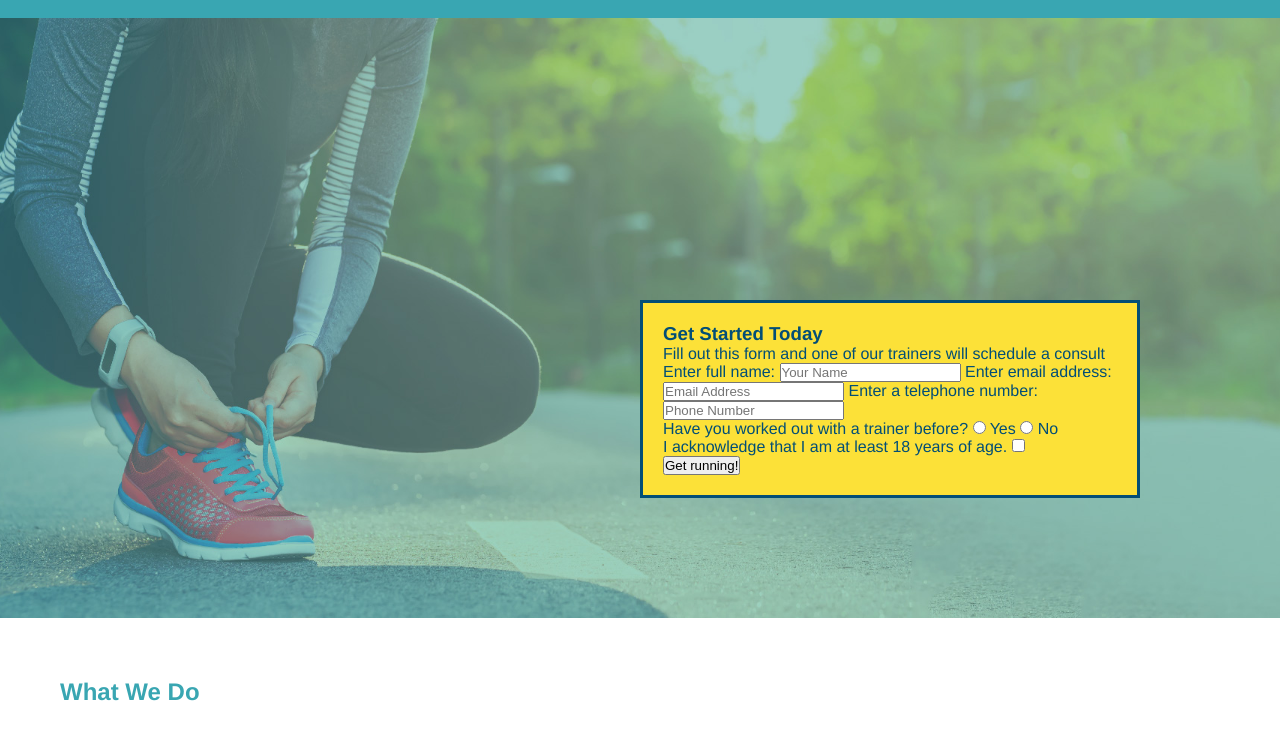
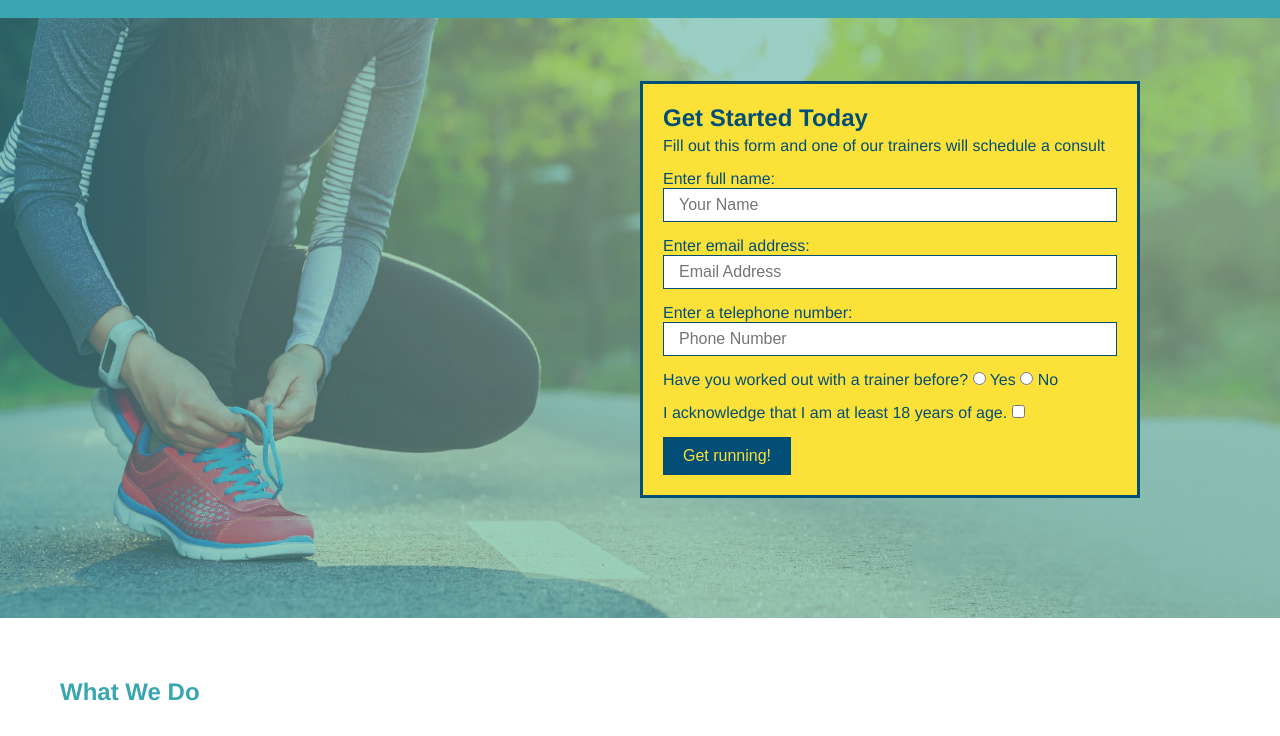
Before and after one commit to the-neighbor/run-buddy, a plain HTML site: page index.html in a window 1280 px wide. Shown: the part 64-800 px from the top of the page. Drawn offline with Linux system fonts and the light colour scheme.

Commit message:
Update styling for hero-form in index.html

```diff
--- a/assets/css/style.css
+++ b/assets/css/style.css
@@ -86,3 +86,30 @@
     bottom: 120px;
     right: 140px;
   }
+.hero-form h3 {
+    margin: 0;
+    font-size: 24px;
+}
+
+.hero-form p {
+    margin: 5px 0 15px 0;
+  }
+
+.form-input {
+    border: 1px solid #024e76;
+    display: block;
+    padding: 7px 15px;
+    font-size: 16px;
+    color: #024e76;
+    width: 100%;
+    margin-bottom: 15px;
+  }
+
+.hero-form button {
+    color: #fce138;
+    background-color: #024e76;
+    border: none;
+    padding: 10px 20px;
+    font-size: 16px;
+  }
+  /* HERO STYLES END */
--- a/index.html
+++ b/index.html
@@ -36,11 +36,13 @@
             <!-- Add form element -->
             <form>
                 <label for="name">Enter full name:</label>
-                <input type="text" placeholder="Your Name" name="name" id="name" />
+                <input type="text" placeholder="Your Name" name="name" id="name" class="form-input">
+
                 <label for="email">Enter email address:</label>
-                <input type="email" placeholder="Email Address" name="email" id="email" />
+                <input type="text" placeholder="Email Address" name="email" id="email" class="form-input">
+
                 <label for="phone">Enter a telephone number:</label>
-                <input type="tel" placeholder="Phone Number" name="phone" id="phone"/>
+                <input type="text" placeholder="Phone Number" name="phone" id="phone" class="form-input">
                 <p>
                     Have you worked out with a trainer before?
                     <input type="radio" name="trainer-confirm" id="trainer-yes" />
```
